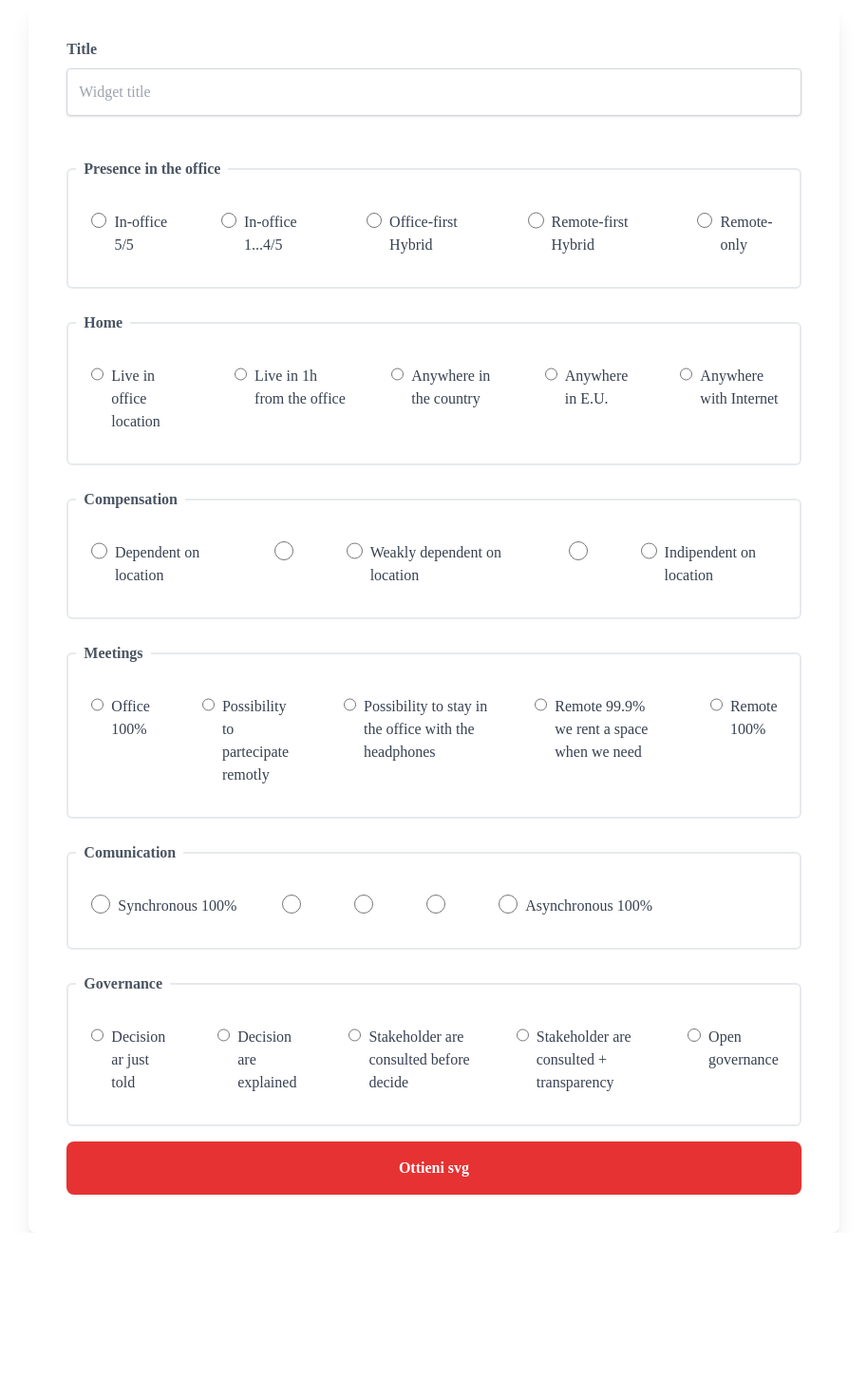
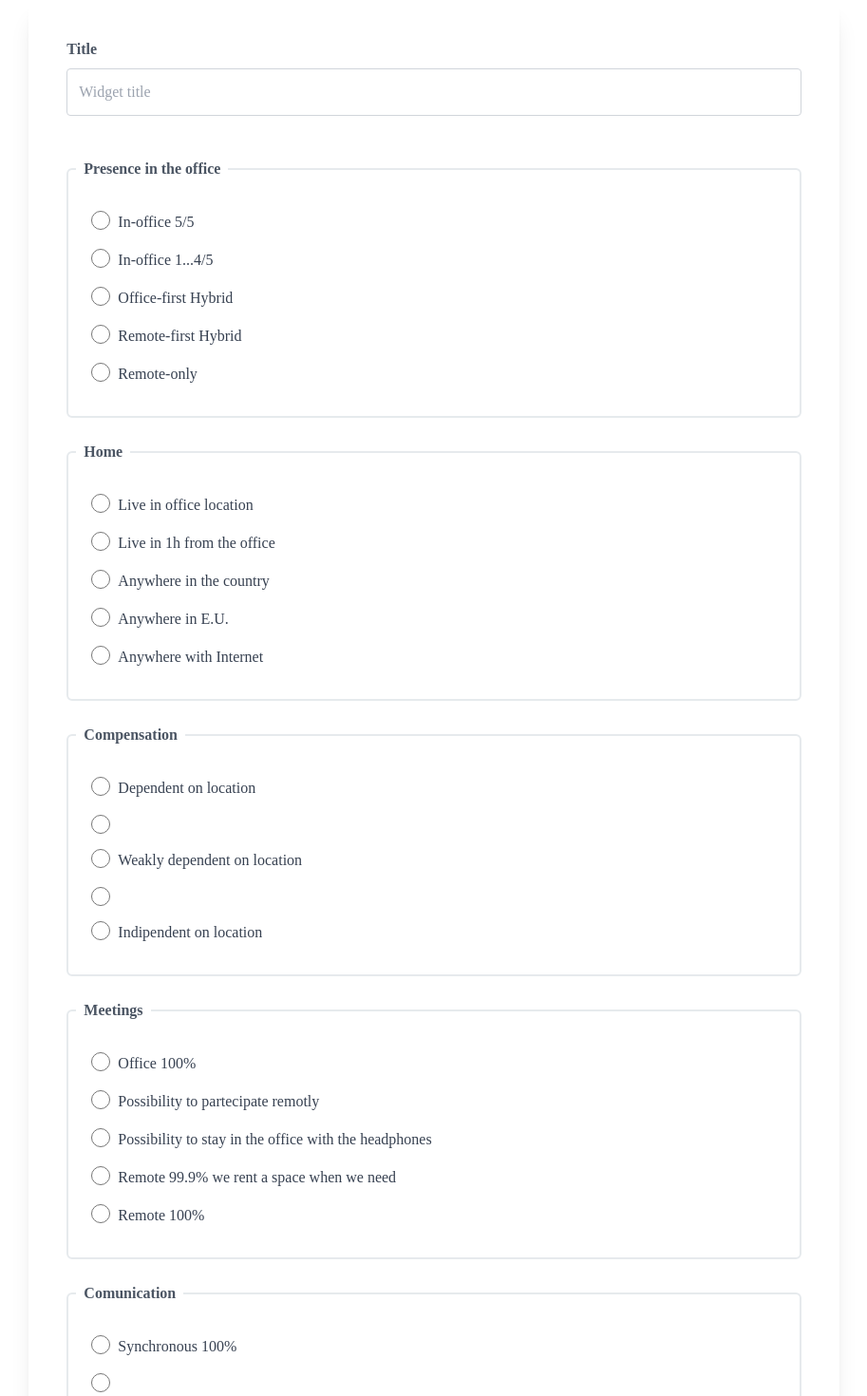
Before and after one commit to claranet-it/remote-compass-app, a React (Vite) app: page / in a window 1280 px wide. Shown: the top 1470 px of the page at 95% size, without its empty margins (183-1096 px from the left). Before the commit the page ends 1298 px from the top, so only its background shows below. Built offline with nearby package versions, Linux system fonts and the light colour scheme; a web font is replaced by a local one.

Commit message:
fix layout

```diff
--- a/src/components/RadioFieldset.tsx
+++ b/src/components/RadioFieldset.tsx
@@ -1,6 +1,6 @@
 import { useMemo } from "react";
 import { UseFormRegister } from "react-hook-form";
-import { Inputs } from "../App";
+import { Inputs } from "./form/CompassForm";
 
 
 type PropsRadio = {
--- a/src/components/SvgContainer.tsx
+++ b/src/components/SvgContainer.tsx
@@ -1,4 +1,4 @@
-import Copy from "../assets/copy"
+//import Copy from "../assets/copy"
 
 type PropsSvgContainer = {
     data: string | undefined
@@ -6,11 +6,32 @@ type PropsSvgContainer = {
 
 
 export const SvgContainer: React.FC<PropsSvgContainer> = ({
-    data,
+    data
 }) => {
 
     return (
-        <div className={`flex items-center mt-4 p-10`} >
+
+
+<div className="p-20 w-full md:w-1/2">
+  <div className="bg-white rounded-lg shadow-lg">
+    <img src={data} alt="" className="rounded-t-lg"/>
+    <div className="p-6">
+      <h2 className="font-bold mb-2 text-2xl text-purple-800">Card with an image
+      </h2>
+      <p className="text-purple-700 mb-2">This is a little bit better of a card!</p>
+      <a href="#" className="text-purple-600 hover:text-purple-500 underline text-sm">Read More 👉</a>
+    </div>
+
+  </div>
+</div>
+
+    )
+
+
+}
+
+
+  {/* <div className={`flex items-center mt-4 p-10`} >
             <img src={data} width="100%" height="100%" />
             <div className="flex m-4 items-center justify-center space-x-4 w-100">
                 <input disabled
@@ -21,8 +42,4 @@ export const SvgContainer: React.FC<PropsSvgContainer> = ({
                     <Copy/>
                 </button>
             </div>
-        </div>
-    )
-
-
-}
+        </div> */}
--- a/src/components/form/CompassForm.tsx
+++ b/src/components/form/CompassForm.tsx
@@ -57,7 +57,7 @@ export const CompassForm: React.FC<PropsCompass> = ({ onDataReceived }) => {
 
   return (
     <>
-      <form  onSubmit={handleSubmit(onSubmit)}>
+      <form onSubmit={handleSubmit(onSubmit)}>
         <div className="flex flex-col space-y-4">
           <div className="mb-5">
             <label
@@ -68,7 +68,7 @@ export const CompassForm: React.FC<PropsCompass> = ({ onDataReceived }) => {
             <input
               {...register("title", { required: true })}
               placeholder="Widget title"
-              className="border border-gray-300 shadow p-3 w-full rounded"
+              className="border border-gray-300 p-3 w-full rounded"
             />
             {errors.title && (
               <span className="text-danger-form-light">
@@ -85,7 +85,7 @@ export const CompassForm: React.FC<PropsCompass> = ({ onDataReceived }) => {
             {/* <label className="block mb-2 font-bold text-gray-600"> Presence in the office </label> */}
 
             <div className="mb-4">
-              <div className="flex flex-col sm:flex-row items-start lg:space-x-6 ">
+              <div className="flex flex-col items-start">
                 <RadioFieldset
                   nameRegister="presenceOffice"
                   options={[
@@ -112,7 +112,7 @@ export const CompassForm: React.FC<PropsCompass> = ({ onDataReceived }) => {
             </legend>
             {/* <label className="block mb-2 font-bold text-gray-600"> Home </label> */}
             <div className="mb-4">
-              <div className="flex flex-col sm:flex-row items-start  lg:space-x-6 ">
+              <div className="flex flex-col items-start ">
                 <RadioFieldset
                   nameRegister="home"
                   options={[
@@ -142,7 +142,7 @@ export const CompassForm: React.FC<PropsCompass> = ({ onDataReceived }) => {
             Compensation{" "}
           </label> */}
             <div className="mb-4">
-              <div className="flex flex-col sm:flex-row items-start  lg:space-x-6 ">
+              <div className="flex flex-col items-start ">
                 <RadioFieldset
                   nameRegister="compensation"
                   options={[
@@ -172,7 +172,7 @@ export const CompassForm: React.FC<PropsCompass> = ({ onDataReceived }) => {
               Meetings
             </legend>
             <div className="mb-4">
-              <div className="flex flex-col sm:flex-row items-start  lg:space-x-6 ">
+              <div className="flex flex-col items-start ">
                 <RadioFieldset
                   nameRegister="meetings"
                   options={[
@@ -202,7 +202,7 @@ export const CompassForm: React.FC<PropsCompass> = ({ onDataReceived }) => {
               Comunication
             </legend>
             <div className="mb-4">
-              <div className="flex flex-col sm:flex-row items-start  lg:space-x-6 ">
+              <div className="flex flex-col items-start ">
                 <RadioFieldset
                   nameRegister="comunication"
                   options={["Synchronous 100%", "", "", "", "Asynchronous 100%"]}
@@ -226,7 +226,7 @@ export const CompassForm: React.FC<PropsCompass> = ({ onDataReceived }) => {
               Governance
             </legend>
             <div className="mb-4">
-              <div className="flex flex-col sm:flex-row items-start  lg:space-x-6 ">
+              <div className="flex flex-col items-start ">
                 <RadioFieldset
                   nameRegister="governance"
                   options={[
@@ -247,7 +247,8 @@ export const CompassForm: React.FC<PropsCompass> = ({ onDataReceived }) => {
             </div>
           </fieldset>
 
-          <button className="inline-flex items-center justify-center font-semibold leading-6  shadow rounded-lg active:scale-95 opacity-80 w-full text-white bg-primary-light p-4 transition duration-300 ease-in-out hover:opacity-100 cursor-pointer">
+          <div className="flex justify-end">
+            <button className="inline-flex items-center justify-center font-semibold leading-6  shadow rounded-lg active:scale-95 opacity-80 w-full md:w-40  text-white bg-primary-light p-4 transition duration-300 ease-in-out hover:opacity-100 cursor-pointer">
               {isLoading ? (
                 <>
                   <Spinner /> <span>Processing...</span>
@@ -257,6 +258,7 @@ export const CompassForm: React.FC<PropsCompass> = ({ onDataReceived }) => {
               )}
             </button>
           </div>
+        </div>
       </form>
     </>
   );
```
Lines whose indentation alone changed are shown as unchanged.
